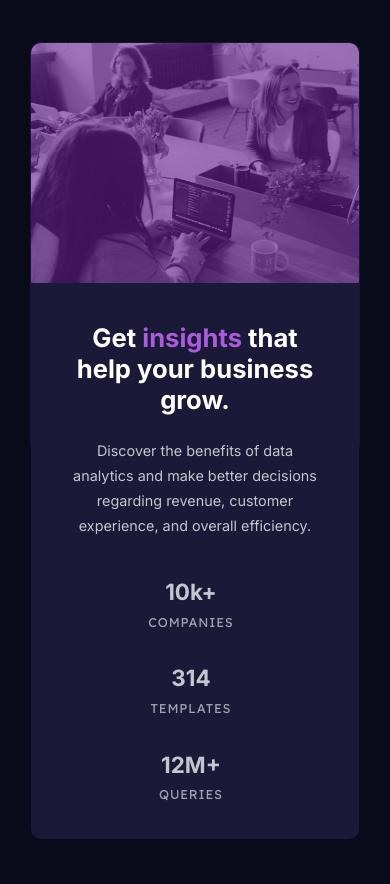
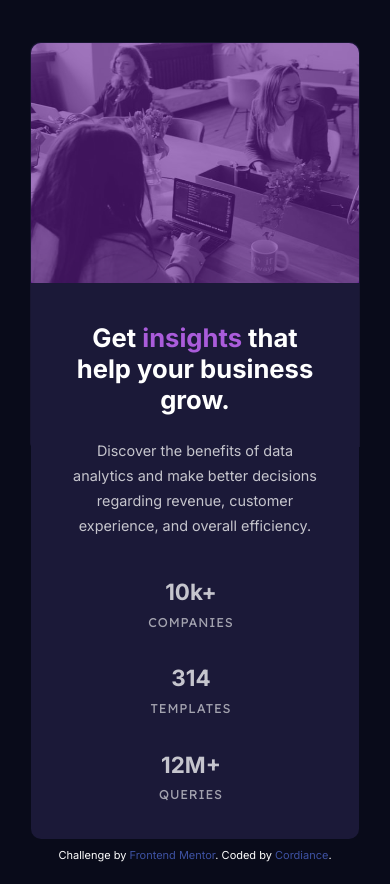
Before and after one commit to Cordiance/stats-preview-card-component, a plain HTML site: page index.html in a window 390 px wide. Drawn offline with nearby package versions, Linux system fonts and the light colour scheme.

Commit message:
attribution shows up responsive

```diff
--- a/index.html
+++ b/index.html
@@ -47,13 +47,13 @@
       </div>
 
     </div>
+
+
+    <div class="attribution">
+      Challenge by <a href="https://www.frontendmentor.io?ref=challenge" target="_blank">Frontend Mentor</a>.
+      Coded by <a href="https://github.com/Cordiance">Cordiance</a>.
+    </div>
   </main>
-
-  <div class="attribution">
-    Challenge by <a href="https://www.frontendmentor.io?ref=challenge" target="_blank">Frontend Mentor</a>.
-    Coded by <a href="https://github.com/Cordiance">Cordiance</a>.
-  </div>
-
   <!-- Optional JavaScript -->
   <!-- jQuery first, then Popper.js, then Bootstrap JS -->
   <script src="https://code.jquery.com/jquery-3.3.1.slim.min.js"
--- a/style.scss
+++ b/style.scss
@@ -90,6 +90,7 @@ body {
     .attribution {
         font-size: 11px;
         text-align: center;
+        margin: 0.5rem auto;
     }
 
     .attribution a {
```
Also changed, not shown: style.css, 1 other file.
